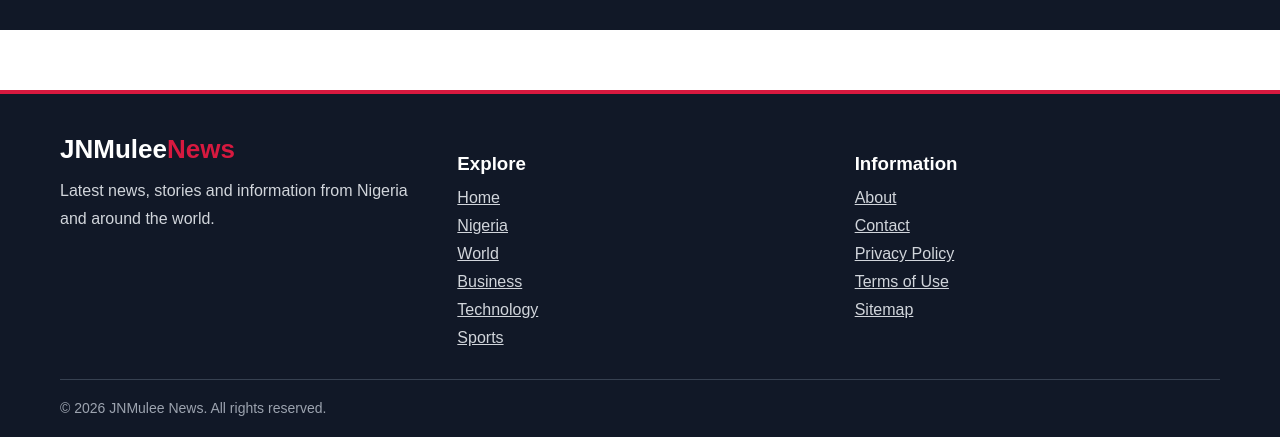
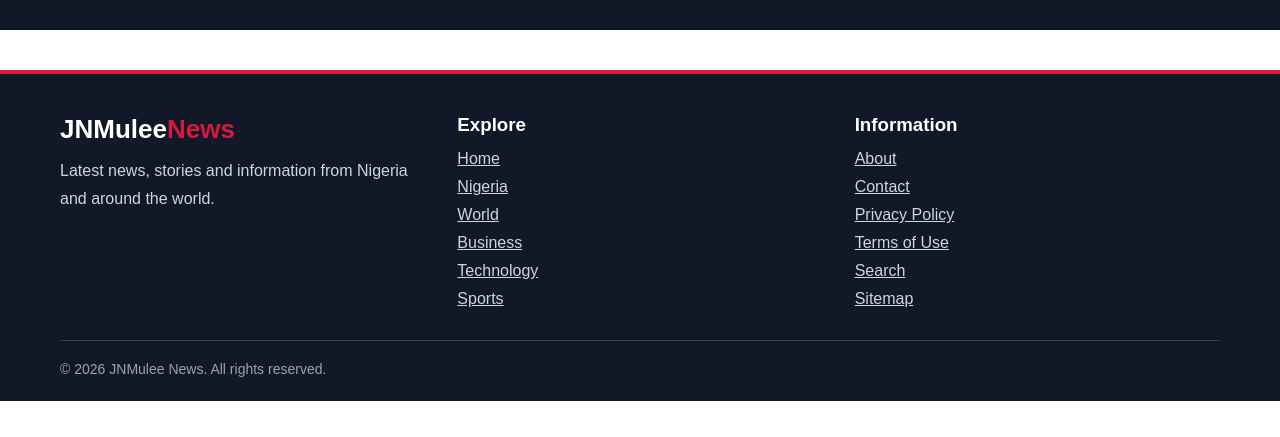
Before and after one commit to JnmuleeNews/Jnmulee-news, a Next.js app: page / in a window 1280 px wide. Shown: the part 792-1229 px from the top of the page. After the commit the page ends 1193 px from the top, so only its background shows below. Built offline with nearby package versions, Linux system fonts and the light colour scheme; no server answers; the database is empty.

Commit message:
Update layout.tsx

```diff
--- a/app/layout.tsx
+++ b/app/layout.tsx
@@ -50,15 +50,31 @@ export default function RootLayout({
 }>) {
   return (
     <html lang="en">
-      <body>
-        {children}
+      <body
+        style={{
+          margin: 0,
+          minHeight: "100vh",
+          display: "flex",
+          flexDirection: "column",
+        }}
+      >
+        <div
+          style={{
+            flex: "1 0 auto",
+            width: "100%",
+          }}
+        >
+          {children}
+        </div>
 
+        {/* SINGLE GLOBAL FOOTER */}
         <footer
           style={{
-            marginTop: "60px",
+            flexShrink: 0,
             background: "#111827",
             color: "#ffffff",
             borderTop: "4px solid #d7193f",
+            marginTop: "40px",
           }}
         >
           <div
@@ -76,6 +92,7 @@ export default function RootLayout({
                 gap: "32px",
               }}
             >
+              {/* BRAND */}
               <div>
                 <Link
                   href="/"
@@ -97,6 +114,7 @@ export default function RootLayout({
                     color: "#d1d5db",
                     lineHeight: 1.7,
                     marginTop: "12px",
+                    marginBottom: 0,
                   }}
                 >
                   Latest news, stories and information
@@ -104,8 +122,14 @@ export default function RootLayout({
                 </p>
               </div>
 
+              {/* EXPLORE */}
               <div>
-                <h3 style={{ marginBottom: "14px" }}>
+                <h3
+                  style={{
+                    marginTop: 0,
+                    marginBottom: "14px",
+                  }}
+                >
                   Explore
                 </h3>
 
@@ -161,8 +185,14 @@ export default function RootLayout({
                 </div>
               </div>
 
+              {/* INFORMATION */}
               <div>
-                <h3 style={{ marginBottom: "14px" }}>
+                <h3
+                  style={{
+                    marginTop: 0,
+                    marginBottom: "14px",
+                  }}
+                >
                   Information
                 </h3>
 
@@ -202,6 +232,13 @@ export default function RootLayout({
                     Terms of Use
                   </Link>
 
+                  <Link
+                    href="/search"
+                    style={{ color: "inherit" }}
+                  >
+                    Search
+                  </Link>
+
                   <a
                     href="/sitemap.xml"
                     style={{ color: "inherit" }}
@@ -227,6 +264,7 @@ export default function RootLayout({
           </div>
         </footer>
 
+        {/* BASIC COPY / CONTEXT PROTECTION */}
         <script
           dangerouslySetInnerHTML={{
             __html: `
```
